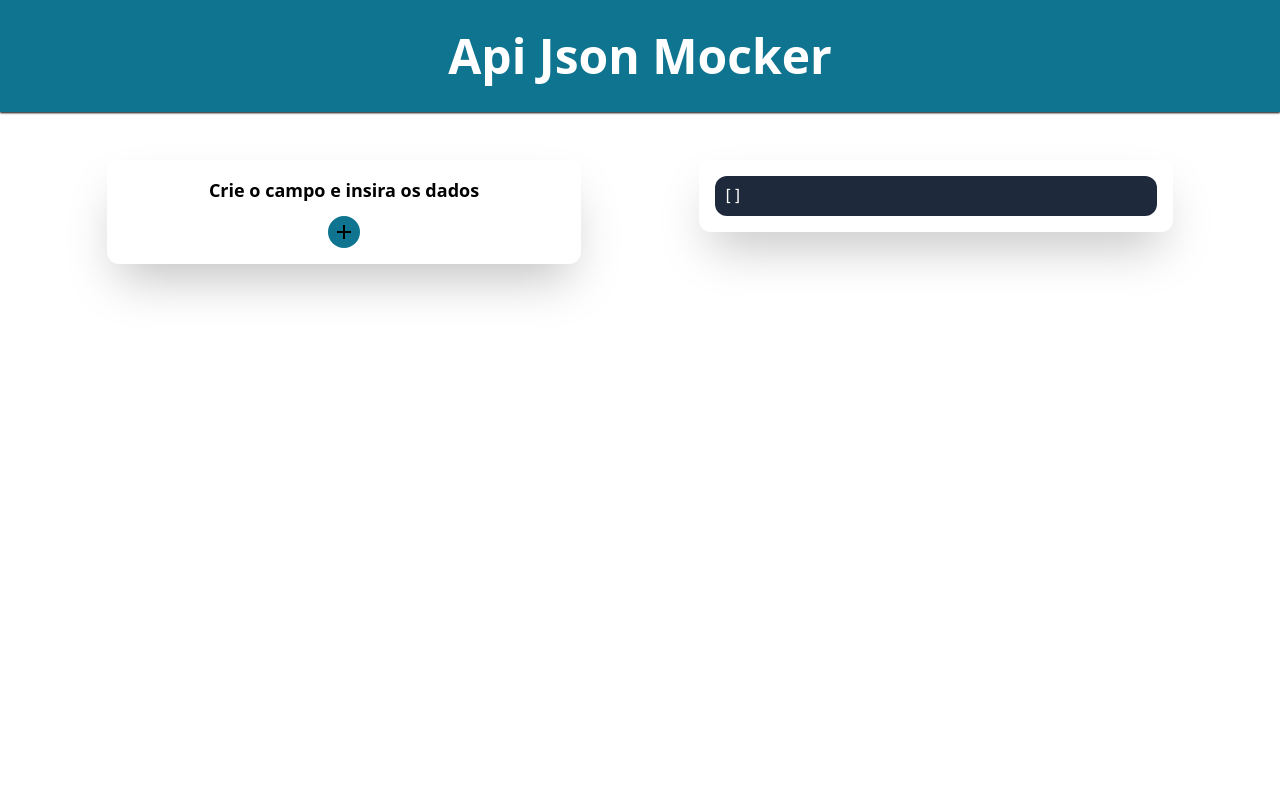
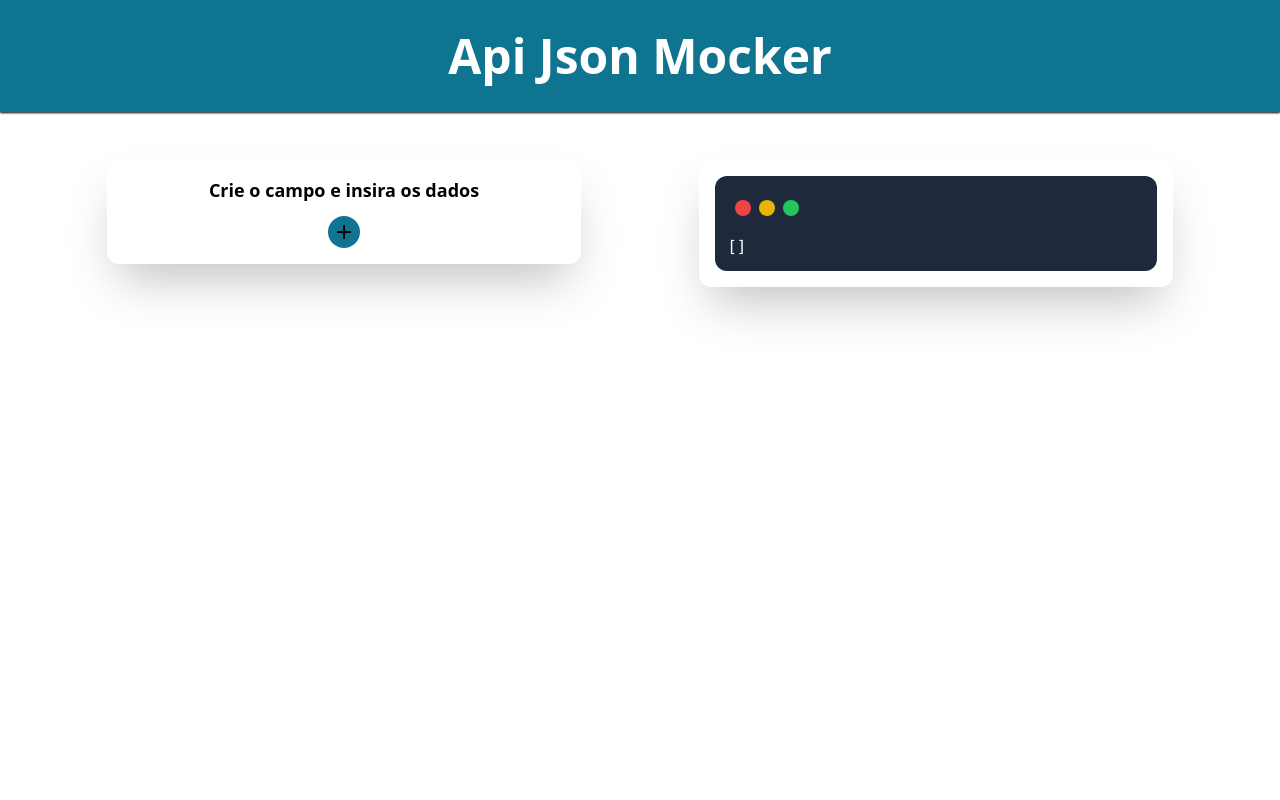
Before and after one commit to VitorMours/Json-Creater, a React (Create React App) app: page / in a window 1280 px wide. Shown: the top 800 px of the page. Built offline with nearby package versions, Linux system fonts and the light colour scheme.

Commit message:
Getting the data from the form, and making data cleaning to transfer to the preview component

```diff
--- a/src/App.js
+++ b/src/App.js
@@ -6,7 +6,7 @@ import Creator from './components/Creator.jsx';
 import Section from './components/Section.jsx';
 import Preview from './components/Preview.jsx';
 function App() {
-  const [sharedData, setSharedData] = useState();
+  const [sharedData, setSharedData] = useState([]);
 
   return (
     <>
--- a/src/components/Input.jsx
+++ b/src/components/Input.jsx
@@ -6,13 +6,21 @@ export default function Input( {index, setSharedData} ){
   let styleSelector = "p-2 border-2 rounded-md bg-cyan-700 text-white font-black"
 
   const updateSharedData = (event) => {
-    form = event.target.form;
-    // TODO: Criar uma forma de pegar o valor do select,
-    // o valor do formulário, e criar um objeto de forma
-    // que possa transformar em um objeto para que vire
-    // um JSON
+    let form = event.target.form;
+    filteringForm(form);
+    console.log(form);
 
+    //console.log(campsArray);
+    //setSharedData(...campsArray);
+  }
 
+  function filteringForm(form){
+    let formElements = form.children;
+    let bruteData = [...formElements];
+    bruteData.pop()
+    console.log(bruteData);
+    //let data = bruteData.filter((elements) => elements.t)
+    //return data;
   }
 
 
@@ -26,11 +34,11 @@ export default function Input( {index, setSharedData} ){
 
       <div className="flex-row">
         <label htmlFor={`input-${index}-type`}>Tipo Primitivo</label><br/>
-        <select className={styleSelector} name={`input-${index}-type`} id={`input-${index}-type`}>
-            <option value="int">integer</option>
-            <option value="str">string</option>
-            <option value="bool">boolean</option>
-            <option value="null">null</option>
+        <select className={styleSelector} name={`input-${index}-type`} id={`input-${index}-type`} onChange={updateSharedData}>
+            <option className={styleSelector} value="int">integer</option>
+            <option className={styleSelector} value="str">string</option>
+            <option className={styleSelector} value="bool">boolean</option>
+            <option className={styleSelector} value="null">null</option>
         </select>
       </div>
 
--- a/src/components/Preview.jsx
+++ b/src/components/Preview.jsx
@@ -3,7 +3,13 @@ export default function Preview({sharedData}){
   function jsonify_data(){}
 
   return(
-    <div className=" p-2 bg-slate-800 rounded-xl text-white font-mono">
+    <div className=" p-3 bg-slate-800 rounded-xl text-white font-mono">
+      <div className=" p-1 bg-slate-800 rounded-xl">
+        <span className="my-2 mx-1 h-4 w-4 bg-red-500 rounded-xl inline-block"></span>
+        <span className="my-2 mx-1 h-4 w-4 bg-yellow-500 rounded-xl inline-block"></span>
+        <span className="my-2 mx-1 h-4 w-4 bg-green-500 rounded-xl inline-block"></span>
+      </div>
+
       [{sharedData}]
     </div>
 
```
Also changed, not shown: 1 other file (tests, documents, lock files or other folders).
